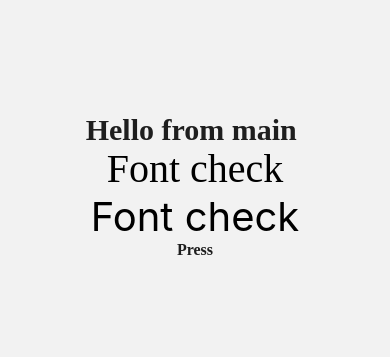
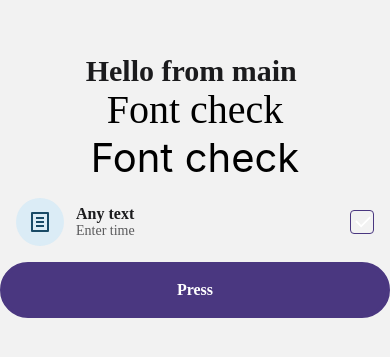
Before and after one commit to Pa30P42/todoapp, a React Native app: screen /Home in a window 390 px wide. Shown: the part 235-592 px from the top of the page. Built offline with nearby package versions, Linux system fonts and the light colour scheme; what redux-flipper would draw is missing.

Commit message:
add custom button , custom task component

```diff
--- a/src/components/Unknown/DesignSystem.tsx
+++ b/src/components/Unknown/DesignSystem.tsx
@@ -28,6 +28,9 @@ interface Props {
   style?: TextStyle;
   weight?: WeightKeys;
   underline?: boolean;
+  color?: string;
+  light?: boolean;
+  crossed?: boolean;
   children?: string;
 }
 
@@ -38,9 +41,17 @@ const BaseText: React.FC<Props> = ({
   style,
   weight = 'normal',
   underline = false,
+  color = '#1B1B1D',
+  light = false,
+  crossed = false,
   ...props
 }) => {
-  const textDecorationLine = underline ? 'underline' : 'none';
+  const textDecorationLine = underline
+    ? 'underline'
+    : crossed
+    ? 'line-through'
+    : 'none';
+  const opacity = light ? 0.7 : 1;
 
   return (
     <Text
@@ -51,7 +62,8 @@ const BaseText: React.FC<Props> = ({
           fontSize,
           lineHeight,
           letterSpacing,
-          color: '#1E1E1E',
+          color,
+          opacity,
         },
         style,
       ]}
--- a/src/components/Unknown/StyledButton.tsx
+++ b/src/components/Unknown/StyledButton.tsx
@@ -9,9 +9,13 @@ interface Props {
 
 const StyledButton: React.FC<Props> = ({title, onPress}) => {
   return (
-    <TouchableOpacity onPress={onPress}>
+    <TouchableOpacity
+      className="items-center border-4 border-violet rounded-full bg-violet w-full py-3"
+      onPress={onPress}>
       <View>
-        <BodyB>{title}</BodyB>
+        <BodyB color="white" lineHeight={24}>
+          {title}
+        </BodyB>
       </View>
     </TouchableOpacity>
   );
--- /dev/null
+++ b/src/components/Unknown/Task.tsx
@@ -0,0 +1,48 @@
+import React from 'react';
+import {View} from 'react-native';
+import {BodySB, BodySmall} from './DesignSystem';
+import {CheckedIcon, EventIcon, GoalIcon, TaskIcon} from '../icons';
+
+interface Props {
+  title: string;
+  category?: 'event' | 'task' | 'goal';
+  completed: boolean;
+  time?: string;
+}
+
+const Task: React.FC<Props> = ({title, category = 'task', completed, time}) => {
+  const renderIcon = () => {
+    switch (category) {
+      case 'event':
+        return <EventIcon />;
+      case 'task':
+        return <TaskIcon />;
+      case 'goal':
+        return <GoalIcon />;
+      default:
+        return null;
+    }
+  };
+
+  return (
+    <View className="flex-row w-full justify-between items-center p-4">
+      <View className={`flex-row items-center ${completed && 'opacity-40'}`}>
+        <View className="mr-3">{renderIcon()}</View>
+        <View>
+          <BodySB crossed={completed}>{title}</BodySB>
+          <BodySmall crossed={completed} light={true}>
+            {time}
+          </BodySmall>
+        </View>
+      </View>
+      <View
+        className={`border border-violet w-6 h-6 rounded ${
+          completed && 'bg-violet'
+        }`}>
+        <CheckedIcon color="white" />
+      </View>
+    </View>
+  );
+};
+
+export default Task;
--- a/src/components/icons/CheckedIcon.tsx
+++ b/src/components/icons/CheckedIcon.tsx
@@ -1,29 +1,20 @@
 import * as React from 'react';
-import Svg, {SvgProps, G, Rect, Path, Defs, ClipPath} from 'react-native-svg';
+import Svg, {SvgProps, Path} from 'react-native-svg';
 
 const CheckedIcon = (props: SvgProps) => {
   const {width, height} = props;
 
   return (
-    <Svg width={width || 24} height={height || 24} fill="none" {...props}>
-      <G clipPath="url(#a)">
-        <Rect width={24} height={24} fill="#4A3780" rx={3} />
-        <G clipPath="url(#b)">
-          <Path
-            fill="#fff"
-            d="m10 15.172 9.192-9.193 1.415 1.414L10 18l-6.364-6.364 1.414-1.414 4.95 4.95Z"
-          />
-        </G>
-      </G>
-      <Rect width={23} height={23} x={0.5} y={0.5} stroke="#4A3780" rx={2.5} />
-      <Defs>
-        <ClipPath id="a">
-          <Rect width={24} height={24} fill="#fff" rx={3} />
-        </ClipPath>
-        <ClipPath id="b">
-          <Path fill="#fff" d="M0 0h24v24H0z" />
-        </ClipPath>
-      </Defs>
+    <Svg
+      width={width || 24}
+      height={height || 24}
+      viewBox="0 0 24 24"
+      fill="none"
+      {...props}>
+      <Path
+        fill="white" // Set the color for the tick
+        d="m10 15.172 9.192-9.193 1.415 1.414L10 18l-6.364-6.364 1.414-1.414 4.95 4.95Z"
+      />
     </Svg>
   );
 };
--- a/src/screens/Home.tsx
+++ b/src/screens/Home.tsx
@@ -2,6 +2,7 @@ import React from 'react';
 import {Text, View} from 'react-native';
 import {H1} from '../components/Unknown/DesignSystem';
 import StyledButton from '../components/Unknown/StyledButton';
+import Task from '../components/Unknown/Task';
 
 const Home = () => {
   return (
@@ -20,6 +21,7 @@ const Home = () => {
         }}>
         Font check
       </Text>
+      <Task time="Enter time" title="Any text" />
       <StyledButton onPress={() => {}} title="Press" />
     </View>
   );
--- a/tailwind.config.js
+++ b/tailwind.config.js
@@ -7,6 +7,10 @@ module.exports = {
   ],
   theme: {
     extend: {},
+    colors: {
+      violet: '#4A3780',
+      primaryBlack: '#1B1B1D',
+    },
   },
   plugins: [],
 };
```
